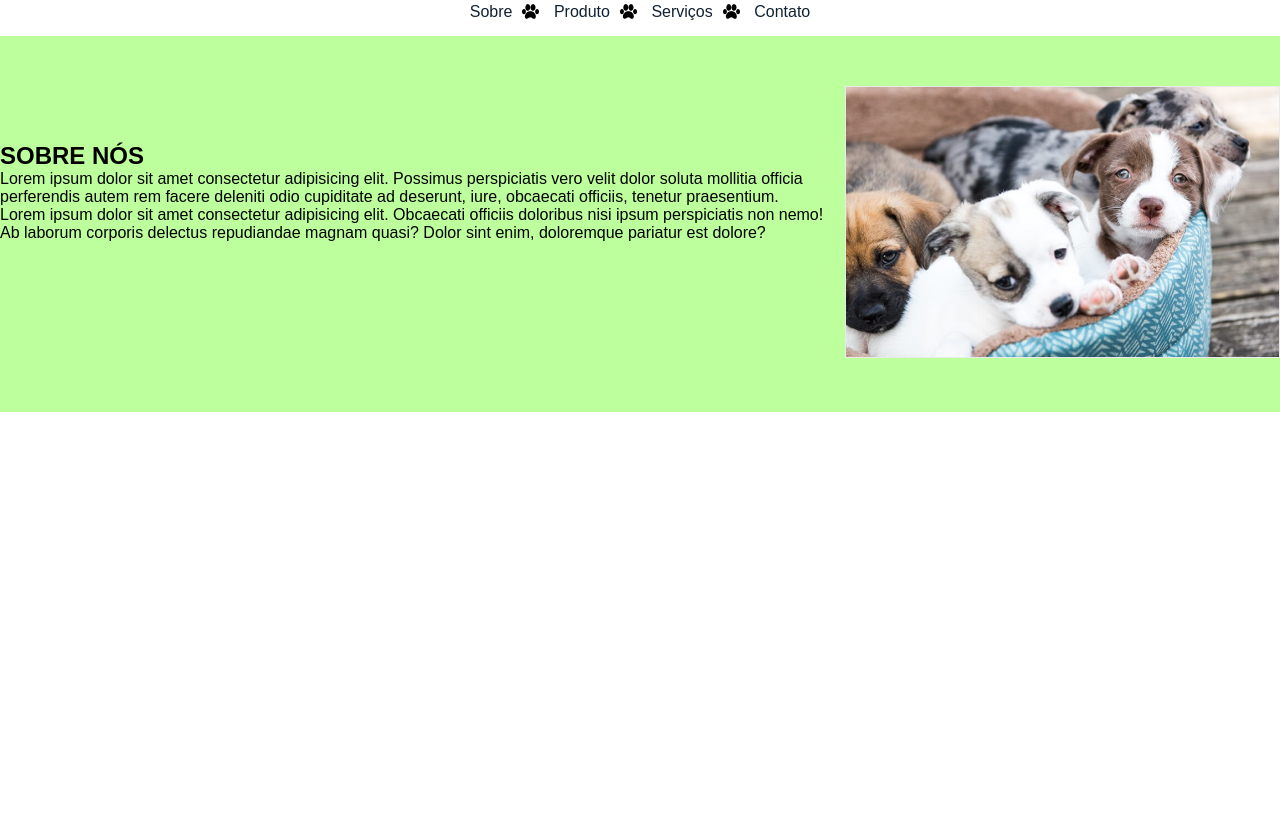
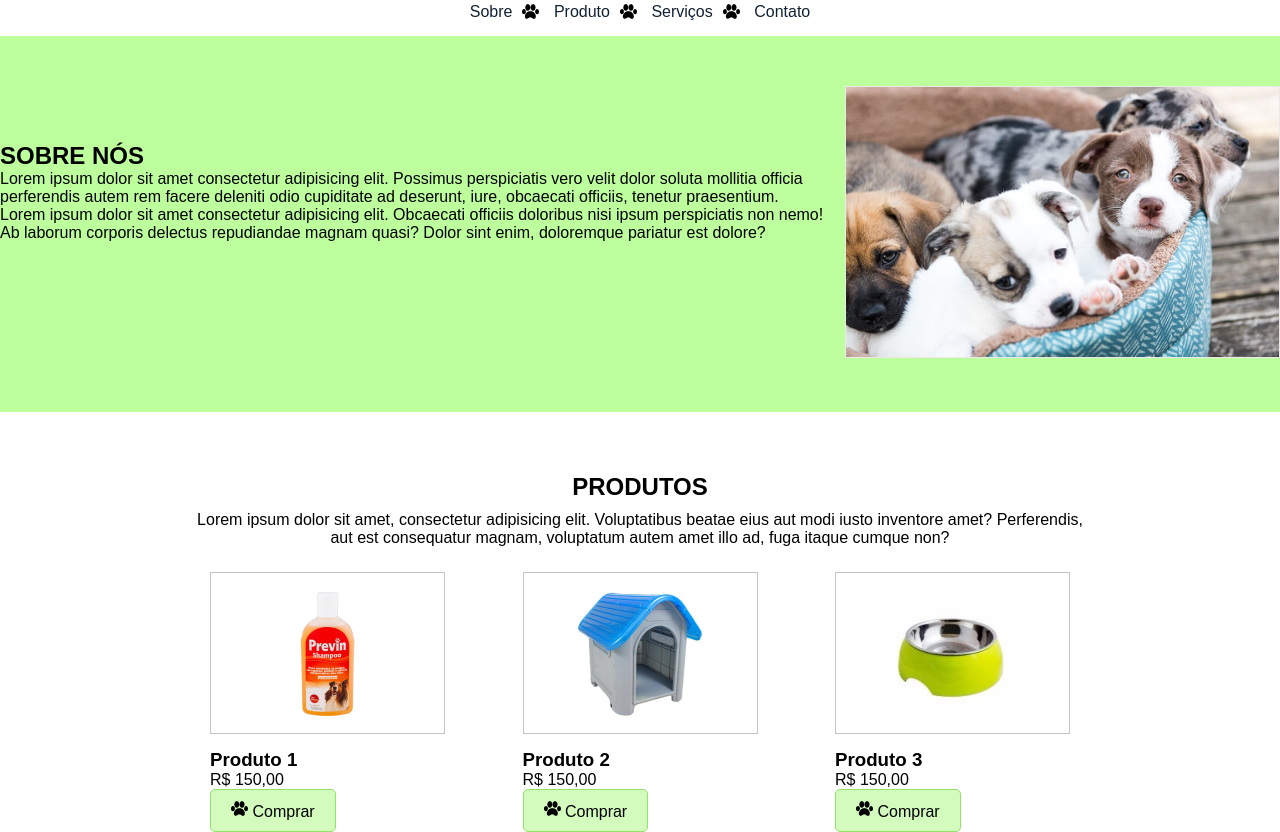
Before and after one commit to Leeh62/Projeto---PetShop, a plain HTML site: page index.html in a window 1280 px wide. Shown: the part 116-948 px from the top of the page. Before the commit the page ends 800 px from the top, so only its background shows below. Drawn offline with Linux system fonts and the light colour scheme.

Commit message:
Produtos

```diff
--- a/css/style.css
+++ b/css/style.css
@@ -68,6 +68,38 @@ nav a:hover {
 .flex-conteiner .col{
     width: 430px;
     align-items: center;
+}
+.Produto{
+    width: 235px;
+    padding: 20px;
+}
 
+.Produto figure{
+    border: 1px solid #c4c4c4;
+    background-color: #fff;
+    margin: 0 0 15px 0;
+    /* Esquerdo topo direita rodapé */
+    padding: 0;
+    text-align: center;
+    height: 160px;
+    line-height: 160px;
+}
 
+.btn-pata{
+    border: 1px solid #91e467;
+    background-color: #d2fbbd;
+    display: inline-block;
+    padding: 10px 20px;
+    text-decoration: none;
+    border-radius: 5px;
+    color: #000;
 }
+
+.Produto figure img{
+    vertical-align: middle;
+}
+
+.texto-centralizado{
+    text-align: center;
+    padding: 5px;
+}
--- a/index.html
+++ b/index.html
@@ -30,7 +30,48 @@
             <div class="col">
                 <img src="img/img-sobre.jpg" alt="sobre">
             </div>
+        </section>
+        <section>
+            <div class="conteiner">
+                <h2 class="texto-centralizado">PRODUTOS</h2>
+                <p class="texto-centralizado">Lorem ipsum dolor sit amet, consectetur adipisicing elit. Voluptatibus beatae eius aut modi iusto inventore amet? Perferendis, aut est consequatur magnam, voluptatum autem amet illo ad, fuga itaque cumque non?</p>
 
+                <div class="flex-conteiner">
+                    <article class="Produto">
+                        <figure>
+                            <img src="img/produto-1.jpg" alt="Produto Pet 1">
+                        </figure>
+                        <h3>Produto 1</h3>
+                        <p>R$ 150,00</p>
+                        <a href="#" class="btn-pata">
+                            <img src="img/patinha-preta.png" alt="patinha-preta">
+                            Comprar
+                        </a>
+                    </article>
+                    <article class="Produto">
+                        <figure>
+                            <img src="img/produto-2.jpg" alt="Produto Pet 1">
+                        </figure>
+                        <h3>Produto 2</h3>
+                        <p>R$ 150,00</p>
+                        <a href="#" class="btn-pata">
+                            <img src="img/patinha-preta.png" alt="patinha-preta">
+                            Comprar
+                        </a>
+                    </article>
+                    <article class="Produto">
+                        <figure>
+                            <img src="img/produto-3.jpg" alt="Produto Pet 1">
+                        </figure>
+                        <h3>Produto 3</h3>
+                        <p>R$ 150,00</p>
+                        <a href="#" class="btn-pata">
+                            <img src="img/patinha-preta.png" alt="patinha-preta">
+                            Comprar
+                        </a>
+                    </article>
+                </div>
+        </section>
         </section>
     </main>
 </body>
```
